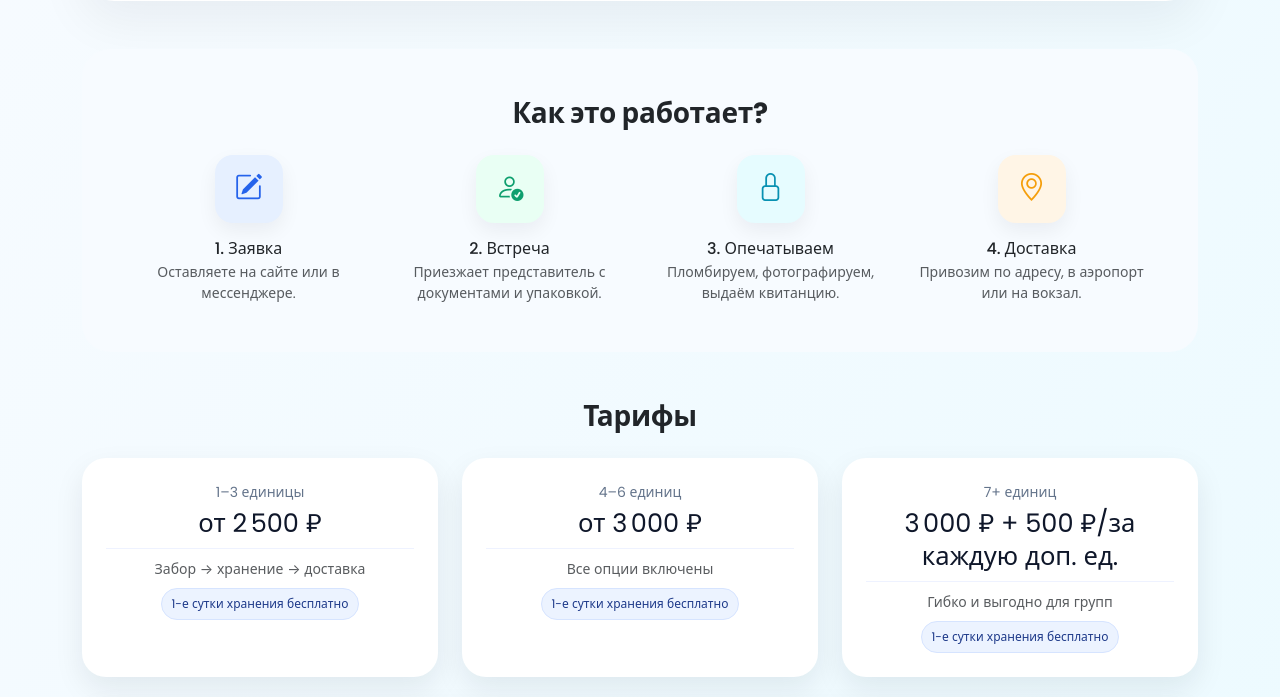
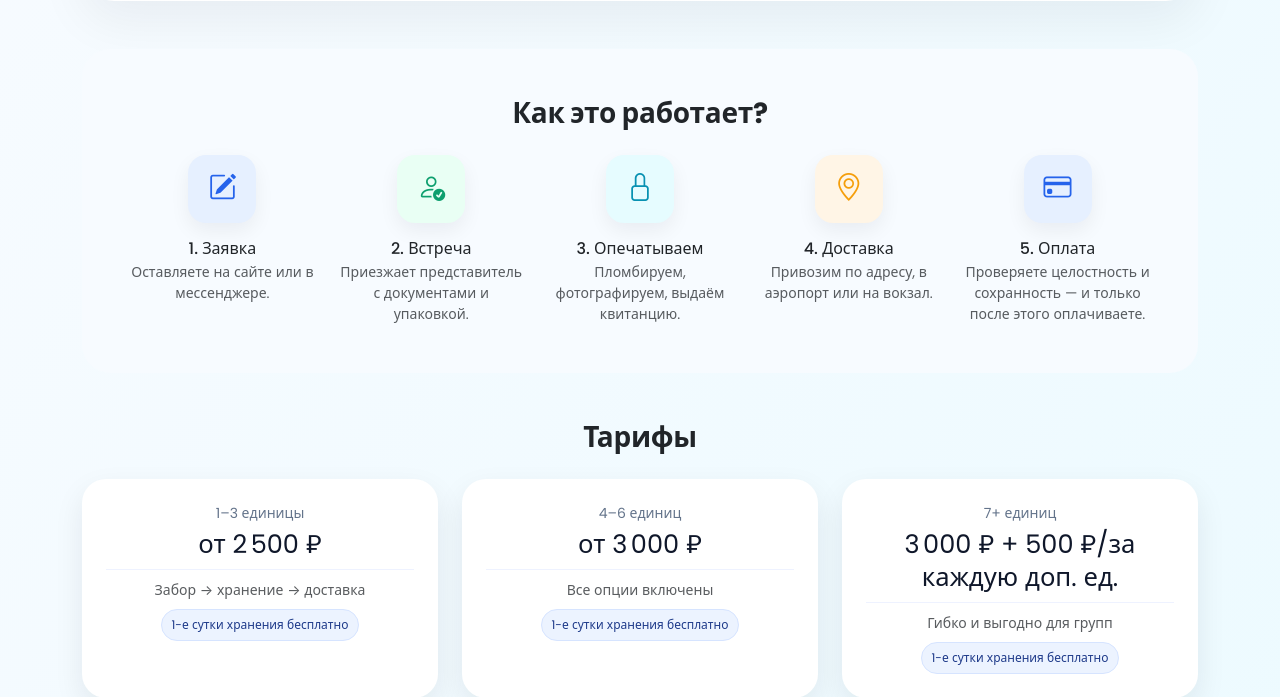
Before and after one commit to IsaevIvann/dd-project, a Django app: page / in a window 1280 px wide. Shown: the part 599-1296 px from the top of the page. Run offline with Django 5.2, Linux system fonts and the light colour scheme.

Commit message:
index_full + 5

```diff
--- a/src/core/templates/core/index.html
+++ b/src/core/templates/core/index.html
@@ -66,30 +66,44 @@
     </div>
   </div>
 </section>
-
+<!-- ШАГИ -->
 <section class="p-4 p-md-5 mb-5" style="border-radius:28px;background:#f7fbff">
   <h3 class="fw-bold text-center mb-4">Как это работает?</h3>
-  <div class="row g-4">
-    <div class="col-md-3 text-center">
+
+  <!-- 2 колонки на мобиле, 3 на md, 5 на xl -->
+  <div class="row row-cols-2 row-cols-md-3 row-cols-xl-5 g-4 justify-content-center">
+
+    <div class="col text-center">
       <div class="icon-wrap icon-blue mx-auto mb-3"><i class="bi bi-pencil-square fs-3"></i></div>
       <h6 class="mb-1">1. Заявка</h6>
       <div class="text-muted small">Оставляете на сайте или в мессенджере.</div>
     </div>
-    <div class="col-md-3 text-center">
+
+    <div class="col text-center">
       <div class="icon-wrap icon-green mx-auto mb-3"><i class="bi bi-person-check fs-3"></i></div>
       <h6 class="mb-1">2. Встреча</h6>
       <div class="text-muted small">Приезжает представитель с документами и упаковкой.</div>
     </div>
-    <div class="col-md-3 text-center">
+
+    <div class="col text-center">
       <div class="icon-wrap icon-cyan mx-auto mb-3"><i class="bi bi-lock fs-3"></i></div>
       <h6 class="mb-1">3. Опечатываем</h6>
       <div class="text-muted small">Пломбируем, фотографируем, выдаём квитанцию.</div>
     </div>
-    <div class="col-md-3 text-center">
+
+    <div class="col text-center">
       <div class="icon-wrap icon-amber mx-auto mb-3"><i class="bi bi-geo-alt fs-3"></i></div>
       <h6 class="mb-1">4. Доставка</h6>
       <div class="text-muted small">Привозим по адресу, в аэропорт или на вокзал.</div>
     </div>
+
+    <!-- Новый шаг -->
+    <div class="col text-center">
+      <div class="icon-wrap icon-blue mx-auto mb-3"><i class="bi bi-credit-card fs-3"></i></div>
+      <h6 class="mb-1">5. Оплата</h6>
+      <div class="text-muted small">Проверяете целостность и сохранность — и только после этого оплачиваете.</div>
+    </div>
+
   </div>
 </section>
 
```
